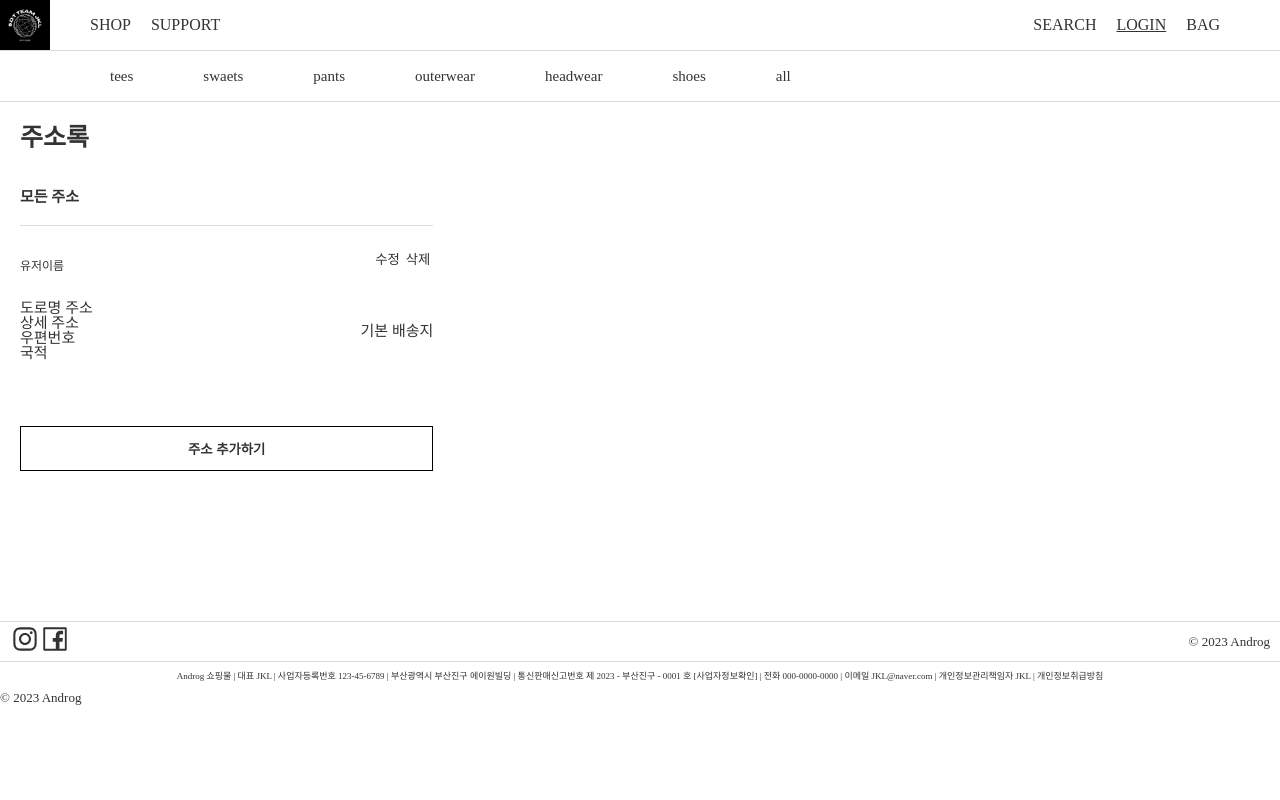
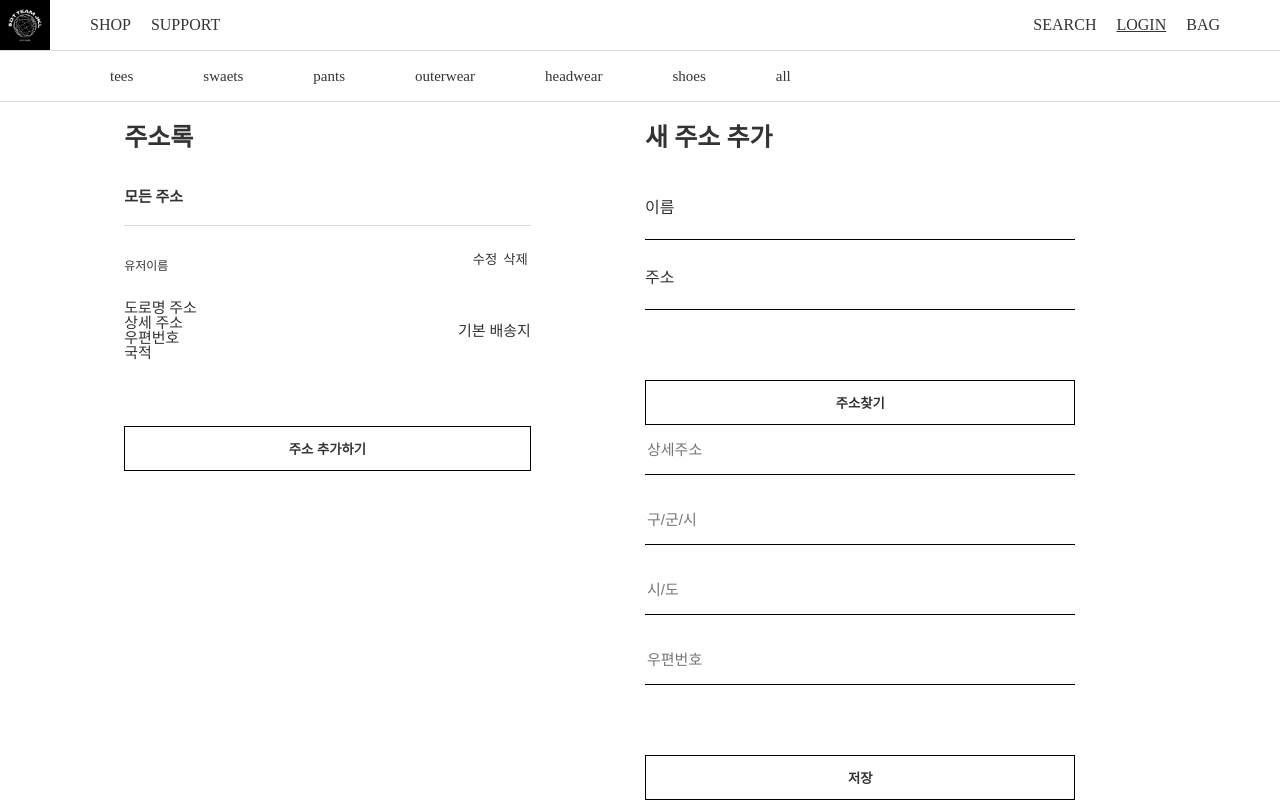
Before and after one commit to KORIT-JKL/androg-portfolio-app, a React (Create React App) app in the folder front_androg/: page /mypage/address in a window 1280 px wide. Both pictures are taken after a click on the button "주소 추가하기". Shown: the top 800 px of the page. Built offline with nearby package versions, Linux system fonts and the light colour scheme.

Commit message:
feat : 주소찾기 front 라이브러리 적용

```diff
--- a/front_androg/package.json
+++ b/front_androg/package.json
@@ -11,6 +11,7 @@
     "axios": "^1.4.0",
     "qs": "^6.11.1",
     "react": "^18.2.0",
+    "react-daum-postcode": "^3.1.1",
     "react-dom": "^18.2.0",
     "react-icons": "^4.8.0",
     "react-query": "^3.39.3",
--- /dev/null
+++ b/front_androg/src/components/Input/AddressInput.js
@@ -0,0 +1,31 @@
+/** @jsxImportSource @emotion/react */
+import { css } from "@emotion/react";
+import React from "react";
+
+const input = css`
+  height: 50px;
+  width: 100%;
+  border: none;
+  border-bottom: 1px solid black;
+  outline: none;
+  font-size: 15px;
+  text-align: left;
+  margin-bottom: 20px;
+`;
+
+const AddressInput = ({ type, placeholder, onChange, name, value }) => {
+  return (
+    <>
+      <input
+        css={input}
+        type={type}
+        placeholder={placeholder}
+        onChange={onChange}
+        name={name}
+        value={value}
+      />
+    </>
+  );
+};
+
+export default AddressInput;
--- a/front_androg/src/components/Products/OrderProducts.js
+++ b/front_androg/src/components/Products/OrderProducts.js
@@ -1,6 +1,7 @@
 /** @jsxImportSource @emotion/react */
 import { css } from "@emotion/react";
 import React from "react";
+import { useNavigate } from "react-router-dom";
 
 const orderbox = css`
   width: 1030px;
@@ -74,6 +75,11 @@ const reviewButton = css`
 `;
 
 const OrderProducts = ({ orderProduct }) => {
+  const navigate = useNavigate();
+  const reviewClickHandle = () => {
+    navigate("/");
+  };
+
   return (
     <div css={orderDetailBox}>
       <div css={orderImgBox}>
@@ -90,7 +96,9 @@ const OrderProducts = ({ orderProduct }) => {
         <p css={orderInfoText}>가격 : ₩ {orderProduct.productPrice}</p>
       </div>
       <div css={reviewButtonBox}>
-        <button css={reviewButton}>리뷰 등록</button>
+        <button css={reviewButton} onClick={reviewClickHandle}>
+          리뷰 등록
+        </button>
       </div>
     </div>
   );
--- a/front_androg/src/pages/Address/Address.js
+++ b/front_androg/src/pages/Address/Address.js
@@ -1,20 +1,24 @@
 /** @jsxImportSource @emotion/react */
 import { css } from "@emotion/react";
-import React from "react";
-import Postcode from "@actbase/react-daum-postcode";
+import React, { useState } from "react";
 import CommonHeader from "../../components/CommonHeader/CommonHeader";
 import CommonFooter from "../../components/CommonFooter/CommonFooter";
+import { useQuery } from "react-query";
+import axios from "axios";
+import AddressInput from "../../components/Input/AddressInput";
+import DaumPostcodeEmbed from "react-daum-postcode";
 
 const mainContainer = css`
   display: grid;
   grid-template-columns: repeat(12, minmax(0, 1fr));
+  gap: 10px;
   padding: 120px 20px;
 `;
 const informationContent = css`
   grid-column-start: 2;
-  grid-column: span 4 / span 4;
+  grid-column-end: span 4;
   flex-direction: column;
-  align-items: center;
+  align-items: flex-start;
   margin-bottom: 10px;
   max-width: 100%;
   max-height: 100%;
@@ -53,6 +57,17 @@ const addressUpdateButton = css`
     font-weight: 600;
   }
 `;
+
+const addressContent = css`
+  grid-column-start: 7;
+  grid-column-end: span 6;
+  flex-direction: column;
+  align-items: flex-start;
+  margin-bottom: 10px;
+  max-width: 70%;
+  max-height: 100%;
+`;
+
 const addressDetailBox = css`
   display: flex;
   justify-content: space-between;
@@ -69,6 +84,7 @@ const addAddressButton = css`
   font-weight: 600;
   background-color: white;
   cursor: pointer;
+  transition: background, 0.4s;
 
   &:hover {
     background-color: gray;
@@ -76,8 +92,72 @@ const addAddressButton = css`
     color: white;
   }
 `;
+const nameBox = css`
+  max-width: 100%;
+  height: 50px;
+  border-bottom: 1px solid black;
+  padding-top: 10px;
+  margin-bottom: 20px;
+`;
+const postcode = css`
+  position: absolute;
+  top: 0;
+  left: 0;
+
+  width: 100%;
+  height: 100%;
+
+  display: none;
+
+  background-color: rgba(0, 0, 0, 0.4);
+`;
 
 const Address = () => {
+  const [addressOpen, setAddressOpen] = useState(false);
+  const [principalState, setPrincipalState] = useState(false);
+  const [openPostCode, setOpenPostCode] = useState(false);
+  const [address, setAddress] = useState({
+    address: "",
+    sigungu: "",
+    sido: "",
+    bname: "",
+    zonecode: "",
+  });
+  let userId = 0;
+  const principal = useQuery(
+    ["principal"],
+    async () => {
+      const accessToken = localStorage.getItem("accessToken");
+      //마이페이지 조회 url /user/{userId}/mypage -> /user/mypage로 변경
+      const response = await axios.get("http://localhost:8080/user/mypage", {
+        params: { accessToken },
+      });
+      return response;
+    },
+    {
+      onSuccess: (response) => {
+        userId = response.data.userId;
+        setPrincipalState(false);
+      },
+      enabled: principalState,
+    }
+  );
+  console.log(address);
+  const selectAddress = (data) => {
+    setAddress((prevState) => ({
+      ...prevState,
+      address: data.address,
+      sigungu: data.sigungu,
+      sido: data.sido,
+      bname: data.bname,
+      zonecode: data.zonecode,
+    }));
+  };
+
+  if (principal.isLoading) {
+    return <></>;
+  }
+
   return (
     <>
       <CommonHeader />
@@ -100,9 +180,88 @@ const Address = () => {
               국적 <br />
               <span>기본 배송지</span>
             </p>
-            <button css={addAddressButton}>주소 추가하기</button>
+            <button
+              css={addAddressButton}
+              onClick={() => {
+                if (!addressOpen) {
+                  setAddressOpen(true);
+                } else {
+                  setAddressOpen(false);
+                }
+              }}
+            >
+              주소 추가하기
+            </button>
           </div>
         </div>
+        {addressOpen ? (
+          <div css={addressContent}>
+            <h2 css={Title}>새 주소 추가</h2>
+            <div css={nameBox}>이름</div>
+            <div css={nameBox}>
+              {address.address !== "" ? address.address + "(" + address.bname + ")" : "주소"}
+            </div>
+            <button
+              css={addAddressButton}
+              onClick={() => {
+                if (!openPostCode) {
+                  setOpenPostCode(true);
+                } else {
+                  setOpenPostCode(false);
+                }
+              }}
+            >
+              {" "}
+              주소찾기{" "}
+            </button>
+            {openPostCode ? <DaumPostcodeEmbed onComplete={selectAddress} autoClose={false} /> : ""}
+            <AddressInput type="text" placeholder="상세주소" name="addressDetail" />
+            <AddressInput
+              type="text"
+              placeholder="구/군/시"
+              name="sigungu"
+              value={address.sigungu}
+              onChange={(e) => setAddress({ ...address, sigungu: e.target.value })}
+            />
+            <AddressInput
+              type="text"
+              placeholder="시/도"
+              name="sido"
+              value={address.sido}
+              onChange={(e) => setAddress({ ...address, sido: e.target.value })}
+            />
+            <AddressInput
+              type="text"
+              placeholder="우편번호"
+              name="zonecode"
+              value={address.zonecode}
+              onChange={(e) => setAddress({ ...address, zonecode: e.target.value })}
+            />
+            <button css={addAddressButton}>저장</button>
+            <button
+              css={addAddressButton}
+              onClick={() => {
+                if (!addressOpen) {
+                  setAddressOpen(true);
+                } else {
+                  setAddressOpen(false);
+                  setAddress((prevState) => ({
+                    ...prevState,
+                    address: "",
+                    sigungu: "",
+                    sido: "",
+                    bname: "",
+                    zonecode: "",
+                  }));
+                }
+              }}
+            >
+              취소
+            </button>
+          </div>
+        ) : (
+          ""
+        )}
       </main>
       <CommonFooter />
     </>
--- a/front_androg/src/pages/MyPage/MyPage.js
+++ b/front_androg/src/pages/MyPage/MyPage.js
@@ -120,7 +120,7 @@ const MyPage = () => {
         setOrderProducts([...orderProducts, ...response.data]);
         setProductsRefresh(false);
       },
-      enabled: !!principal.data && productsRefresh,
+      enabled: !!principal.data && productsRefresh, //useQuery를 동기식으로 쓰는 꼼수
     }
   );
   useEffect(() => {
@@ -146,7 +146,9 @@ const MyPage = () => {
             <span css={subTitle}>
               {principal.data !== undefined ? principal.data.data.name : <></>} <br />
             </span>
-            <span css={subTitle}>{principal.data !== undefined ? principal.data.data.email : <></>}</span>
+            <span css={subTitle}>
+              {principal.data !== undefined ? principal.data.data.email : <></>}
+            </span>
             <div css={addressContent} onClick={() => navgate("/mypage/address")}>
               주소록 보기
             </div>
--- a/front_androg/src/pages/Support/CustomerSupport/CustomerSupport.js
+++ b/front_androg/src/pages/Support/CustomerSupport/CustomerSupport.js
@@ -5,6 +5,12 @@ import CommonHeader from "../../../components/CommonHeader/CommonHeader";
 import CommonFooter from "../../../components/CommonFooter/CommonFooter";
 import SupprotInput from "./../../../components/SupportUI/Input/SupprotInput";
 import FAQItem from "../../../components/SupportUI/Button/FAQItem";
+
+const main = css`
+  display: grid;
+  grid-template-columns: repeat(12);
+  padding-top: 120px;
+`;
 
 const mainContainer = css`
   grid-column-start: 7;
@@ -23,12 +29,6 @@ const headerText = css`
   padding-bottom: 30px;
   font-size: 25px;
   font-weight: 800;
-`;
-
-const main = css`
-  display: grid;
-  grid-template-columns: repeat(12);
-  padding-top: 120px;
 `;
 
 const textArea = css`
```
Also changed, not shown: front_androg/src/components/Input/Input.js (+3 -9 lines), 1 other file (tests, documents, lock files or other folders).
